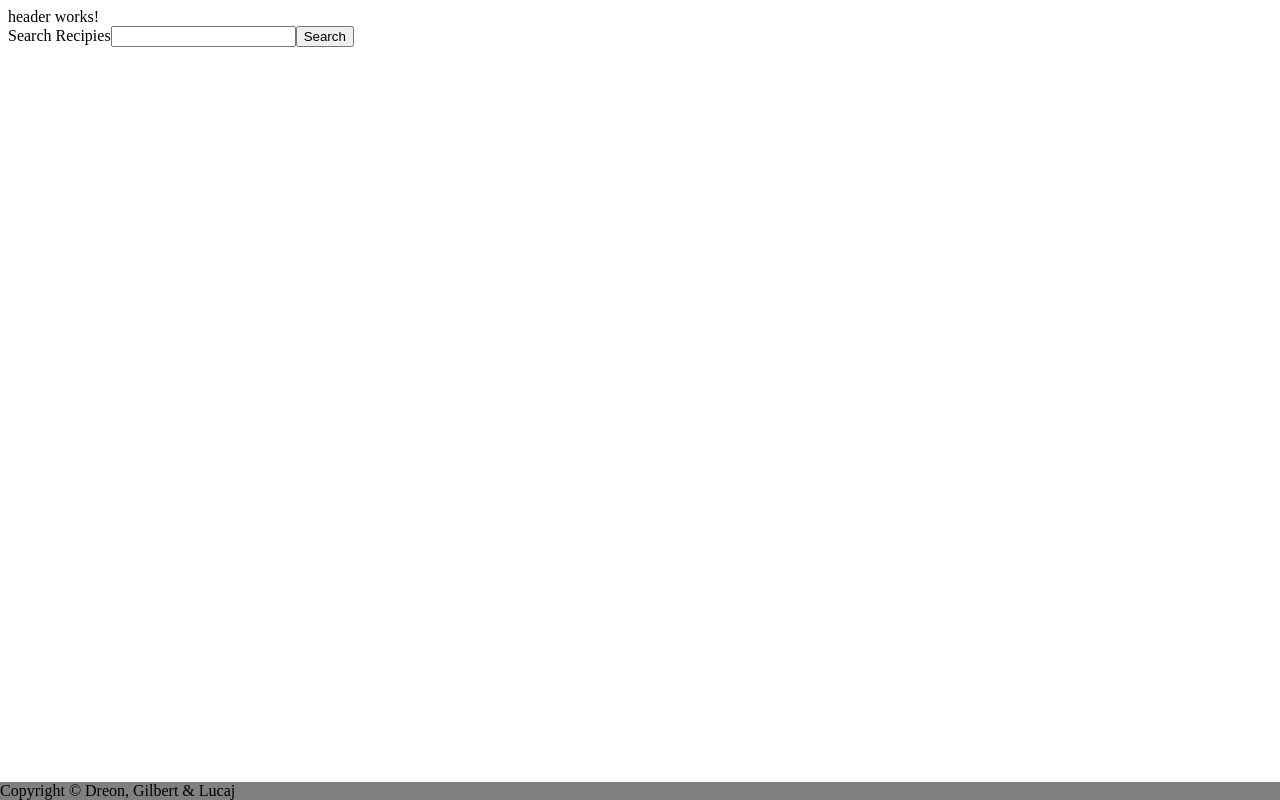
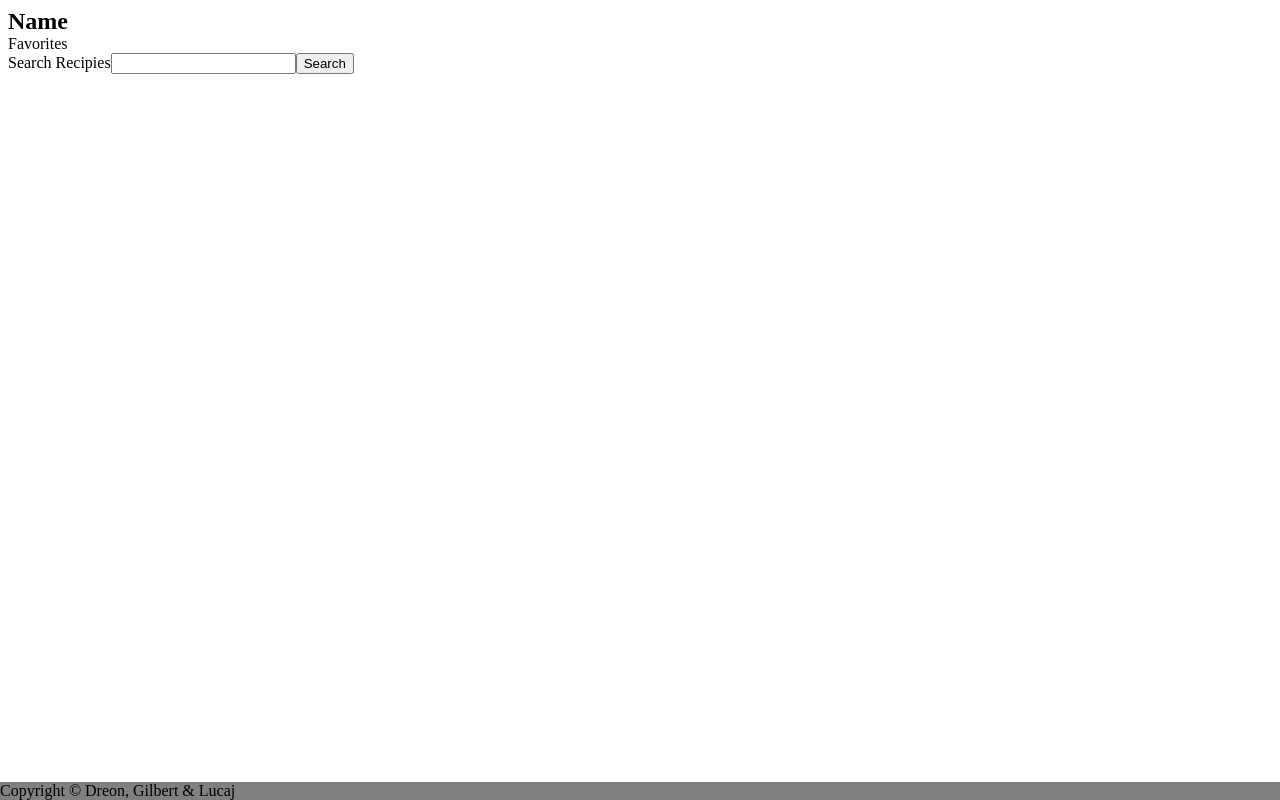
Before and after one commit to LeslieGilbert0223/groupproject2-recipes, an Angular app: page /home in a window 1280 px wide. Built offline with nearby package versions, Linux system fonts and the light colour scheme.

Commit message:
added link to favorites

```diff
--- a/src/app/header/header.component.html
+++ b/src/app/header/header.component.html
@@ -1 +1,2 @@
-<p>header works!</p>
+<h2>Name</h2>
+<p routerLink="../favorites-component">Favorites</p>
--- a/src/styles.css
+++ b/src/styles.css
@@ -1,5 +1,5 @@
 /* You can add global styles to this file, and also import other style files */
-h1,
+h2,
 p {
   margin: 0;
   padding: 0;
```
